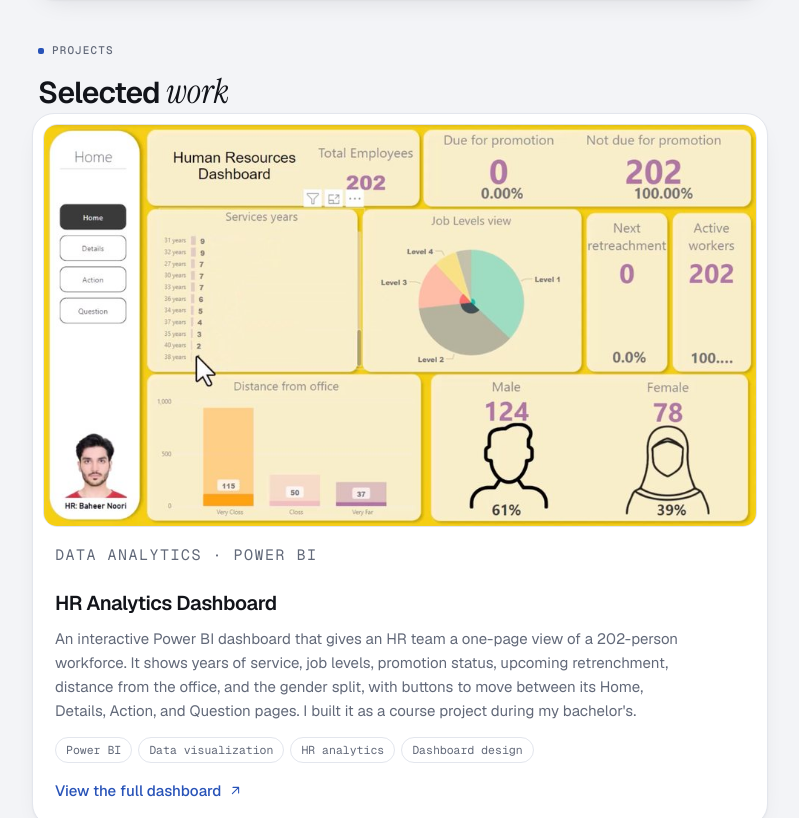
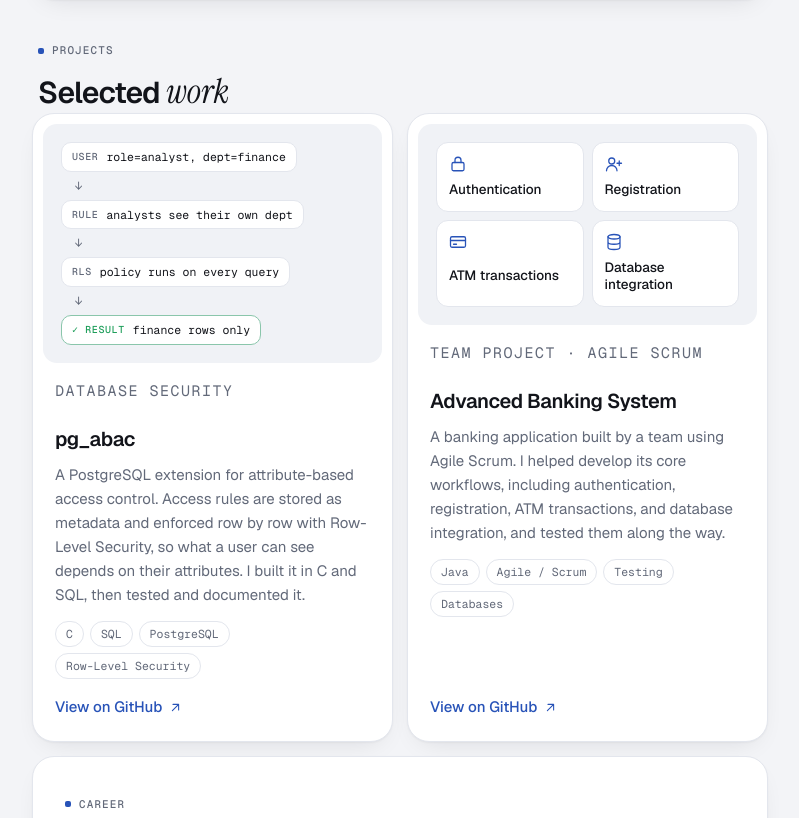
Before and after one commit to NarutBaheer/NarutBaheer.github.io, a plain HTML site: page index.html in a window 1280 px wide. Shown: the part 1560-2378 px from the top of the page, without its empty margins (240-1039 px from the left). Drawn offline with nearby package versions, Linux system fonts and the light colour scheme.

Commit message:
Remove HR Analytics Dashboard project
Taking the Power BI project off the site for now while projects are
reviewed.

Co-Authored-By: Claude Opus 5.5 <noreply@anthropic.com>
Claude-Session: https://claude.ai/code/session_014GkVxHoxjTCxGJ2Af3DR8H

```diff
--- a/index.html
+++ b/index.html
@@ -155,11 +155,6 @@ h1 em,h2 em{font-family:var(--font-serif);font-style:italic;font-weight:400;lett
 .grid-2{display:grid;grid-template-columns:repeat(2,minmax(0,1fr));gap:14px}
 .project{display:flex;flex-direction:column;padding:10px;transition:transform .2s ease}
 .project:hover{transform:translateY(-2px)}
-.work-stack{display:grid;gap:14px}
-.shot{position:relative;display:block;border-radius:var(--r-tile);overflow:hidden;border:1px solid var(--line);background:var(--soft);cursor:zoom-in}
-.shot img{display:block;width:100%;height:auto;max-width:100%;transition:transform .5s ease}
-.shot:hover img{transform:scale(1.015)}
-.featured .project-body p{max-width:40rem}
 .cover{min-height:200px;padding:18px;border-radius:var(--r-tile);background:var(--soft);display:grid;align-content:center}
 .project-body{display:flex;flex-direction:column;flex:1;padding:16px 12px 12px}
 .kicker{margin:0;font-family:var(--font-mono);font-size:.6875rem;letter-spacing:.1em;text-transform:uppercase;color:var(--muted)}
@@ -392,19 +387,6 @@ footer{max-width:46rem;margin-inline:auto;display:flex;flex-wrap:wrap;align-item
       <p class="label">Projects</p>
       <h2 id="work-h">Selected <em>work</em></h2>
     </div>
-    <div class="work-stack">
-    <article class="card project featured">
-      <a class="shot" href="projects/hr-dashboard/dashboard.jpg" target="_blank" rel="noopener">
-        <img src="projects/hr-dashboard/dashboard-960.jpg" srcset="projects/hr-dashboard/dashboard-960.jpg 960w, projects/hr-dashboard/dashboard.jpg 1742w" sizes="(max-width: 760px) 100vw, 736px" width="1742" height="979" loading="lazy" alt="HR Analytics Dashboard in Power BI showing 202 employees, years of service, job levels, promotion status, distance from the office, and a split of 124 men and 78 women">
-      </a>
-      <div class="project-body">
-        <p class="kicker">Data analytics &middot; Power BI</p>
-        <h3>HR Analytics Dashboard</h3>
-        <p>An interactive Power BI dashboard that gives an HR team a one-page view of a 202-person workforce. It shows years of service, job levels, promotion status, upcoming retrenchment, distance from the office, and the gender split, with buttons to move between its Home, Details, Action, and Question pages. I built it as a course project during my bachelor's.</p>
-        <ul class="chips" aria-label="Technologies"><li>Power BI</li><li>Data visualization</li><li>HR analytics</li><li>Dashboard design</li></ul>
-        <a class="more" href="projects/hr-dashboard/dashboard.jpg" target="_blank" rel="noopener">View the full dashboard <svg class="i" viewBox="0 0 24 24" aria-hidden="true"><path d="M7 17 17 7M8 7h9v9"/></svg></a>
-      </div>
-    </article>
     <div class="grid-2">
       <article class="card project">
         <div class="cover" aria-hidden="true">
@@ -443,7 +425,6 @@ footer{max-width:46rem;margin-inline:auto;display:flex;flex-wrap:wrap;align-item
           <a class="more" href="https://github.com/NarutBaheer/ScrumProject" target="_blank" rel="noopener">View on GitHub <svg class="i" viewBox="0 0 24 24" aria-hidden="true"><path d="M7 17 17 7M8 7h9v9"/></svg></a>
         </div>
       </article>
-    </div>
     </div>
   </section>
 
@@ -532,10 +513,6 @@ footer{max-width:46rem;margin-inline:auto;display:flex;flex-wrap:wrap;align-item
       <div>
         <h3>Security focus</h3>
         <ul class="chips"><li>Access control</li><li>Row-Level Security</li><li>Authentication</li><li>Database security</li></ul>
-      </div>
-      <div>
-        <h3>Data &amp; analytics</h3>
-        <ul class="chips"><li>Power BI</li><li>Data visualization</li><li>Dashboard design</li></ul>
       </div>
       <div>
         <h3>Currently learning</h3>
@@ -748,8 +725,8 @@ footer{max-width:46rem;margin-inline:auto;display:flex;flex-wrap:wrap;align-item
     help: function () { print('whoami     story      skills     projects\ncontact    ping       coffee     reboot\nsudo hire baheer      clear      exit'); },
     whoami: function () { print('Baheer Noori. IT, software, and data.\nCompTIA A+ certified (2026).\nMS Computer Science, University at Albany (May 2027).'); },
     story: function () { print('Afghanistan > Qatar > Albany, NY.\nTaking you to the full story...'); setTimeout(function () { goTo('story'); }, 500); },
-    skills: function () { print('Support:   Windows, macOS, Microsoft 365, networking basics\nCode:      C, SQL, PostgreSQL, Java\nData:      Power BI, data visualization, dashboards\nSecurity:  access control, Row-Level Security, authentication'); },
-    projects: function () { print('HR Dashboard          workforce analytics in Power BI\npg_abac               access control for PostgreSQL\nAdvanced Banking      team project built with Agile Scrum'); },
+    skills: function () { print('Support:   Windows, macOS, Microsoft 365, networking basics\nCode:      C, SQL, PostgreSQL, Java\nSecurity:  access control, Row-Level Security, authentication'); },
+    projects: function () { print('pg_abac               access control for PostgreSQL\nAdvanced Banking      team project built with Agile Scrum'); },
     contact: function () { print('LinkedIn:  linkedin.com/in/baheer-noori-a9411b226\nGitHub:    github.com/NarutBaheer\nEmail:     use the Email me button below'); },
     ping: function () { print('PING baheer: 64 bytes, time<1ms'); print('Status: online and available for work.', 'good'); },
     coffee: function () { print("Error 418: I'm a teapot."); },
```
Also changed, not shown: projects/hr-dashboard/dashboard-960.jpg (deleted), projects/hr-dashboard/dashboard.jpg (deleted).
